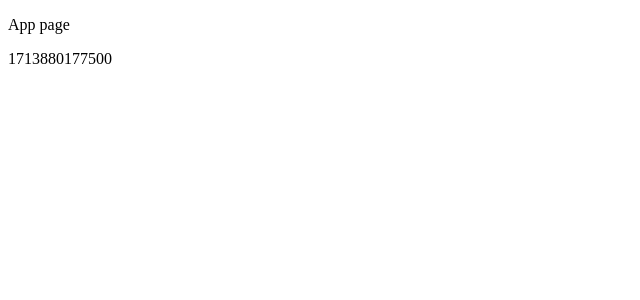
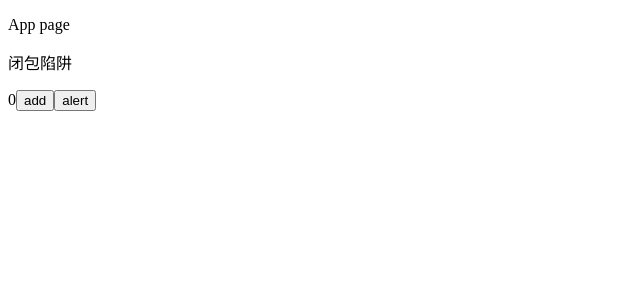
Before and after one commit to xiaojinlove/react18-ts-demo, a React (Create React App) app: page / in a window 1280 px wide. Shown: the top 300 px of the page, without its empty margins (0-640 px from the left). Built offline with nearby package versions, Linux system fonts and the light colour scheme.

Commit message:
chore: hooks闭包陷阱

```diff
--- a/package.json
+++ b/package.json
@@ -10,6 +10,7 @@
     "@types/node": "^16.18.96",
     "@types/react": "^18.2.79",
     "@types/react-dom": "^18.2.25",
+    "ahooks": "^3.7.11",
     "immer": "^10.0.4",
     "react": "^18.2.0",
     "react-dom": "^18.2.0",
--- a/src/App.tsx
+++ b/src/App.tsx
@@ -1,6 +1,7 @@
 import React from 'react'
+import ClosureDemo from './ClosureTrap'
 //import useMouse from './hooks/useMouse'
-import useGetInfo from './hooks/useGetInfo'
+//import useGetInfo from './hooks/useGetInfo'
 //import List1 from './List1'
 //import List2 from './List2'
 //import UseRefDemo from './UseRefDemo'
@@ -8,15 +9,17 @@ import useGetInfo from './hooks/useGetInfo'
 //import UseMemoDemo from './UseMemoDemo'
 //import UseCallbackDemo from './UseCallbackDemo'
 // import useTitle from './hooks/useTitle'
+//import { useTitle } from 'ahooks'
 
 function App() {
-  // useTitle('App page 1')
+  //useTitle('App page 1')
   // const { x, y } = useMouse()
-  const { loading, info } = useGetInfo()
+  //const { loading, info } = useGetInfo()
   return (
     <>
       <p>App page</p>
-      <p>{loading ? '加载中...' : info}</p>
+      <ClosureDemo />
+      {/* <p>{loading ? '加载中...' : info}</p> */}
       {/* <List1 /> */}
       {/* <StateDemo1 /> */}
       {/* <StateDemo2 /> */}
--- /dev/null
+++ b/src/ClosureTrap.tsx
@@ -0,0 +1,33 @@
+import React, { FC, useEffect, useState, useRef } from 'react'
+
+const ClosureDemo: FC = () => {
+  const [count, setCount] = useState(0)
+
+  const countRef = useRef(0)
+  useEffect(() => {
+    countRef.current = count
+  }, [count])
+
+  function add() {
+    setCount(count + 1)
+  }
+
+  function alertFn() {
+    setTimeout(() => {
+      //alert(count)
+      alert(countRef.current)
+    }, 3000)
+  }
+  return (
+    <>
+      <p>闭包陷阱</p>
+      <div>
+        <span>{count}</span>
+        <button onClick={add}>add</button>
+        <button onClick={alertFn}>alert</button>
+      </div>
+    </>
+  )
+}
+
+export default ClosureDemo
```
Also changed, not shown: 1 other file (tests, documents, lock files or other folders).
